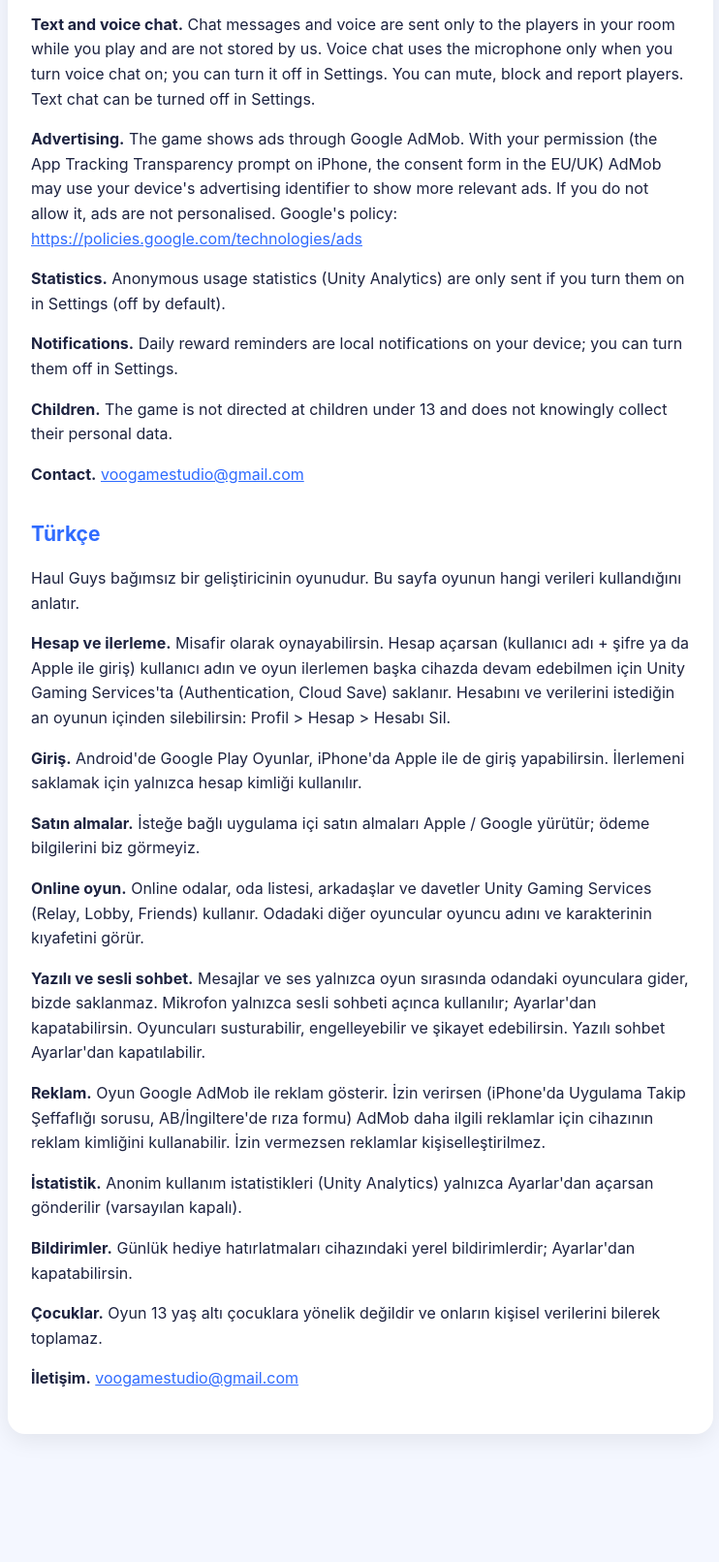
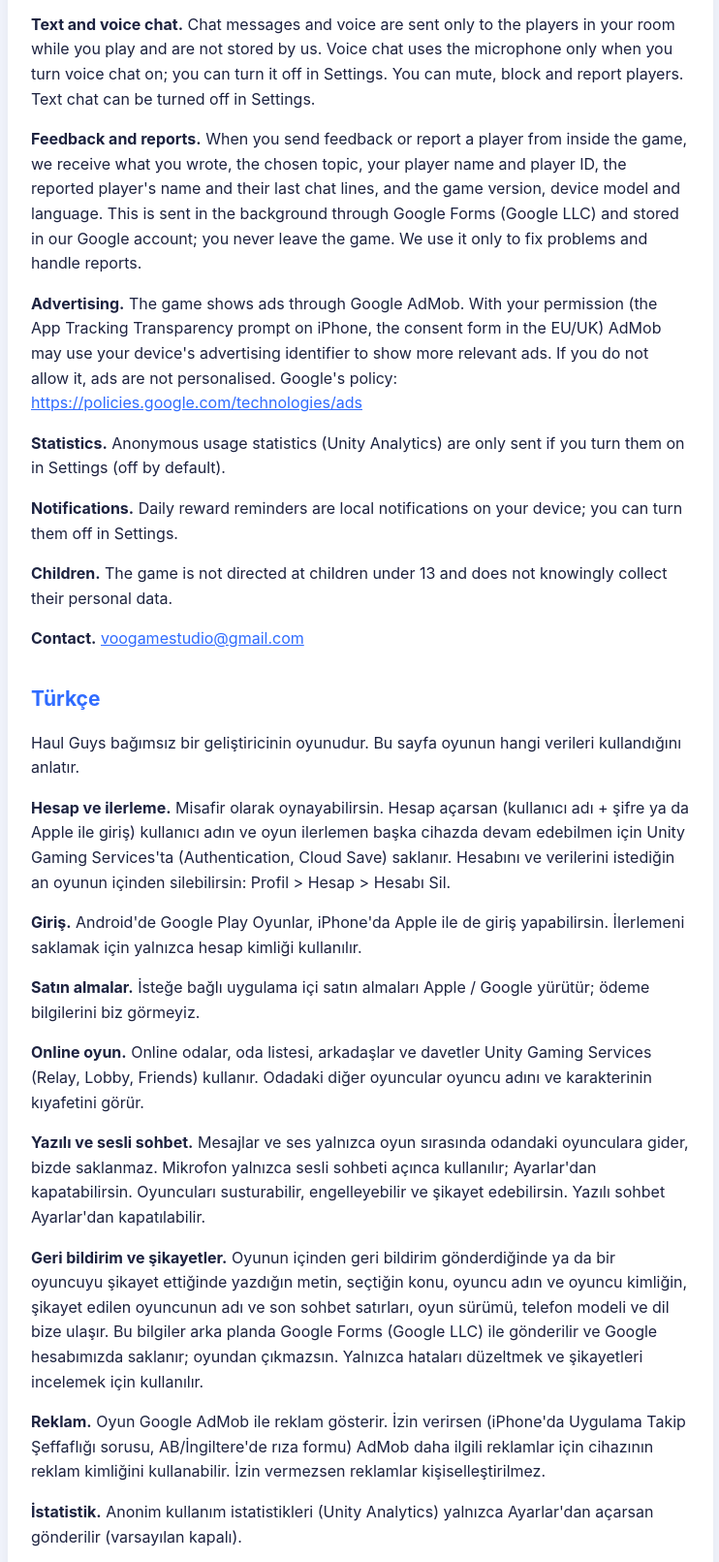
Before and after one commit to umancflay/umancflay.github.io, a plain HTML site: page haulguys/index.html in a window 1280 px wide. Shown: the part 683-2294 px from the top of the page at 97% size, without its empty margins (268-1010 px from the left). Before the commit the page ends 2226 px from the top, so only its background shows below. Drawn offline with Linux system fonts and the light colour scheme.

Commit message:
Haul Guys gizlilik: oyun içi geri bildirim ve şikayetler (Google Forms ile)
Co-Authored-By: Claude Opus 5.5 <noreply@anthropic.com>

```diff
--- a/haulguys/index.html
+++ b/haulguys/index.html
@@ -19,6 +19,7 @@ h1{font-size:28px;margin:0 0 4px}h2{font-size:21px;margin:32px 0 8px;color:var(-
 <p><strong>Purchases.</strong> Optional in-app purchases are handled by Apple / Google; we never see your payment details.</p>
 <p><strong>Playing online.</strong> Online rooms, the room list, friends and invites use Unity Gaming Services (Relay, Lobby, Friends). Other players in your room see your player name and your character&#x27;s outfit.</p>
 <p><strong>Text and voice chat.</strong> Chat messages and voice are sent only to the players in your room while you play and are not stored by us. Voice chat uses the microphone only when you turn voice chat on; you can turn it off in Settings. You can mute, block and report players. Text chat can be turned off in Settings.</p>
+<p><strong>Feedback and reports.</strong> When you send feedback or report a player from inside the game, we receive what you wrote, the chosen topic, your player name and player ID, the reported player&#x27;s name and their last chat lines, and the game version, device model and language. This is sent in the background through Google Forms (Google LLC) and stored in our Google account; you never leave the game. We use it only to fix problems and handle reports.</p>
 <p><strong>Advertising.</strong> The game shows ads through Google AdMob. With your permission (the App Tracking Transparency prompt on iPhone, the consent form in the EU/UK) AdMob may use your device&#x27;s advertising identifier to show more relevant ads. If you do not allow it, ads are not personalised. Google&#x27;s policy: <a href="https://policies.google.com/technologies/ads">https://policies.google.com/technologies/ads</a></p>
 <p><strong>Statistics.</strong> Anonymous usage statistics (Unity Analytics) are only sent if you turn them on in Settings (off by default).</p>
 <p><strong>Notifications.</strong> Daily reward reminders are local notifications on your device; you can turn them off in Settings.</p>
@@ -31,6 +32,7 @@ h1{font-size:28px;margin:0 0 4px}h2{font-size:21px;margin:32px 0 8px;color:var(-
 <p><strong>Satın almalar.</strong> İsteğe bağlı uygulama içi satın almaları Apple / Google yürütür; ödeme bilgilerini biz görmeyiz.</p>
 <p><strong>Online oyun.</strong> Online odalar, oda listesi, arkadaşlar ve davetler Unity Gaming Services (Relay, Lobby, Friends) kullanır. Odadaki diğer oyuncular oyuncu adını ve karakterinin kıyafetini görür.</p>
 <p><strong>Yazılı ve sesli sohbet.</strong> Mesajlar ve ses yalnızca oyun sırasında odandaki oyunculara gider, bizde saklanmaz. Mikrofon yalnızca sesli sohbeti açınca kullanılır; Ayarlar&#x27;dan kapatabilirsin. Oyuncuları susturabilir, engelleyebilir ve şikayet edebilirsin. Yazılı sohbet Ayarlar&#x27;dan kapatılabilir.</p>
+<p><strong>Geri bildirim ve şikayetler.</strong> Oyunun içinden geri bildirim gönderdiğinde ya da bir oyuncuyu şikayet ettiğinde yazdığın metin, seçtiğin konu, oyuncu adın ve oyuncu kimliğin, şikayet edilen oyuncunun adı ve son sohbet satırları, oyun sürümü, telefon modeli ve dil bize ulaşır. Bu bilgiler arka planda Google Forms (Google LLC) ile gönderilir ve Google hesabımızda saklanır; oyundan çıkmazsın. Yalnızca hataları düzeltmek ve şikayetleri incelemek için kullanılır.</p>
 <p><strong>Reklam.</strong> Oyun Google AdMob ile reklam gösterir. İzin verirsen (iPhone&#x27;da Uygulama Takip Şeffaflığı sorusu, AB/İngiltere&#x27;de rıza formu) AdMob daha ilgili reklamlar için cihazının reklam kimliğini kullanabilir. İzin vermezsen reklamlar kişiselleştirilmez.</p>
 <p><strong>İstatistik.</strong> Anonim kullanım istatistikleri (Unity Analytics) yalnızca Ayarlar&#x27;dan açarsan gönderilir (varsayılan kapalı).</p>
 <p><strong>Bildirimler.</strong> Günlük hediye hatırlatmaları cihazındaki yerel bildirimlerdir; Ayarlar&#x27;dan kapatabilirsin.</p>
```
Also changed, not shown: haulguys/privacy.html (+2 -0 lines).
